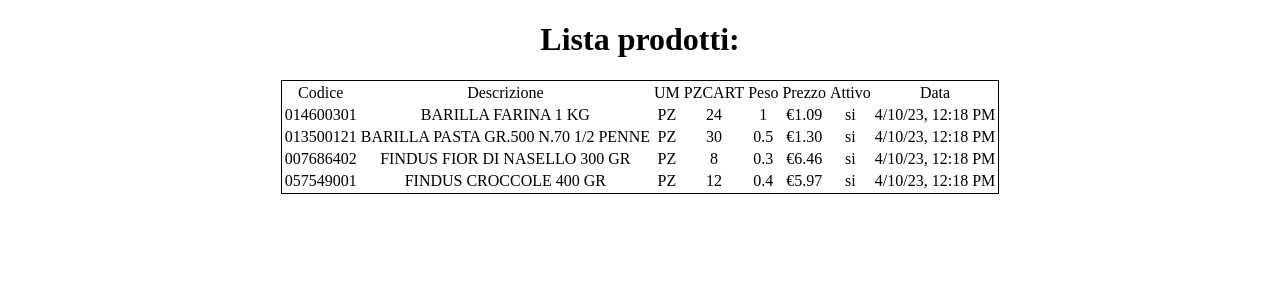
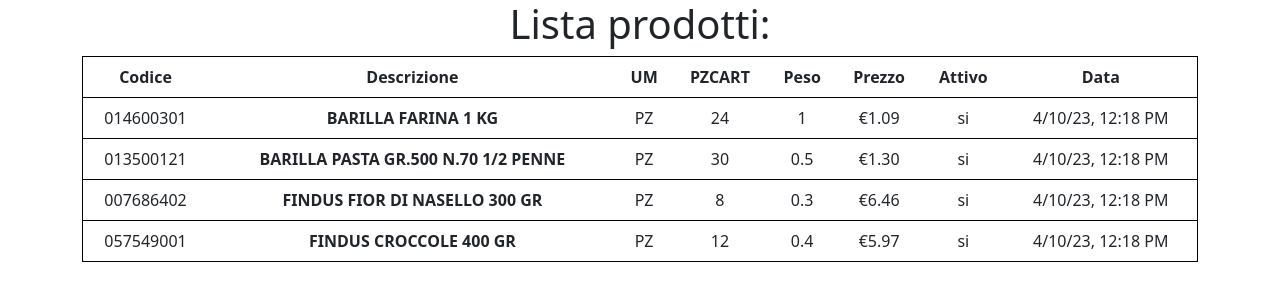
Before and after one commit to gdemartino93/angular-alphashop, an Angular app: page /articoli in a window 1280 px wide. Shown: the top 300 px of the page. Built offline with nearby package versions, Linux system fonts and the light colour scheme.

Commit message:
install and import bootstrap

```diff
--- a/package.json
+++ b/package.json
@@ -18,6 +18,7 @@
     "@angular/platform-browser": "~13.3.0",
     "@angular/platform-browser-dynamic": "~13.3.0",
     "@angular/router": "~13.3.0",
+    "bootstrap": "^5.2.3",
     "rxjs": "~7.5.0",
     "tslib": "^2.3.0",
     "zone.js": "~0.11.4"
--- a/src/app/articoli/articoli.component.html
+++ b/src/app/articoli/articoli.component.html
@@ -1,8 +1,8 @@
 <h1>Lista prodotti:</h1>
 <div class="container">
-  <table>
+  <table class="table table-hover">
     <thead>
-      <tr>
+      <tr class="fw-bold">
         <td>Codice</td>
         <td>Descrizione</td>
         <td>UM</td>
@@ -16,7 +16,7 @@
     <tbody>
       <tr *ngFor="let articolo of articoli">
         <td>{{ articolo.codart }}</td>
-        <td>{{ articolo.descrizione }}</td>
+        <td class="fw-bold">{{ articolo.descrizione }}</td>
         <td>{{ articolo.um }}</td>
         <td>{{ articolo.pzcart }}</td>
         <td>{{ articolo.peso }}</td>
--- a/src/styles.css
+++ b/src/styles.css
@@ -1 +1 @@
-/* You can add global styles to this file, and also import other style files */
+@import "~bootstrap/dist/css/bootstrap.css"
```
Also changed, not shown: 1 other file (tests, documents, lock files or other folders).
